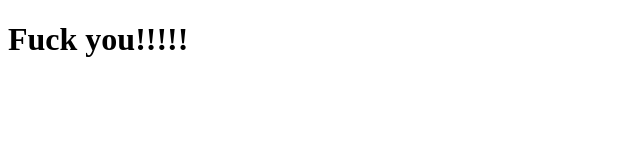
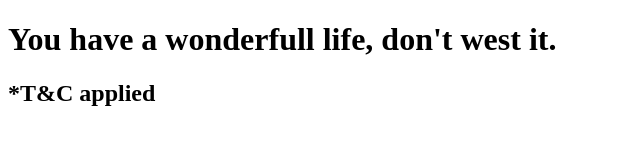
Before and after one commit to kolpcs/assetsmanager, a plain HTML site: page src/main/webapp/index.html in a window 1280 px wide. Shown: the whole page, without its empty margins (0-640 px from the left). Drawn offline with Linux system fonts and the light colour scheme.

Commit message:
front updated

```diff
--- a/src/main/webapp/index.html
+++ b/src/main/webapp/index.html
@@ -5,6 +5,7 @@
   <title>Assets Manager</title>
 </head>
 <body>
-<h1>Fuck you!!!!!</h1>
+<h1>You have a wonderfull life, don't west it.</h1>
+<h2>*T&C applied</h2>
 </body>
 </html>
```
